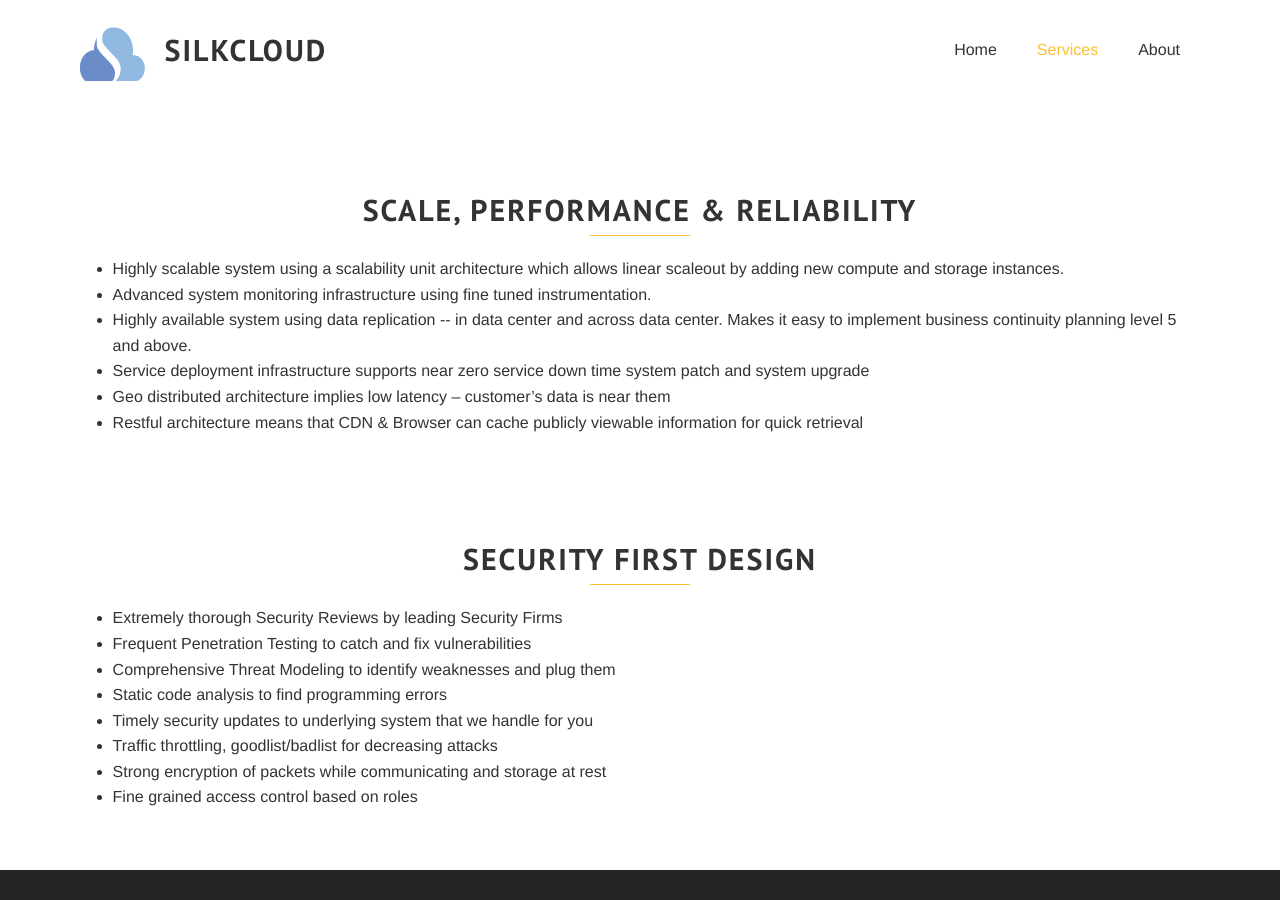
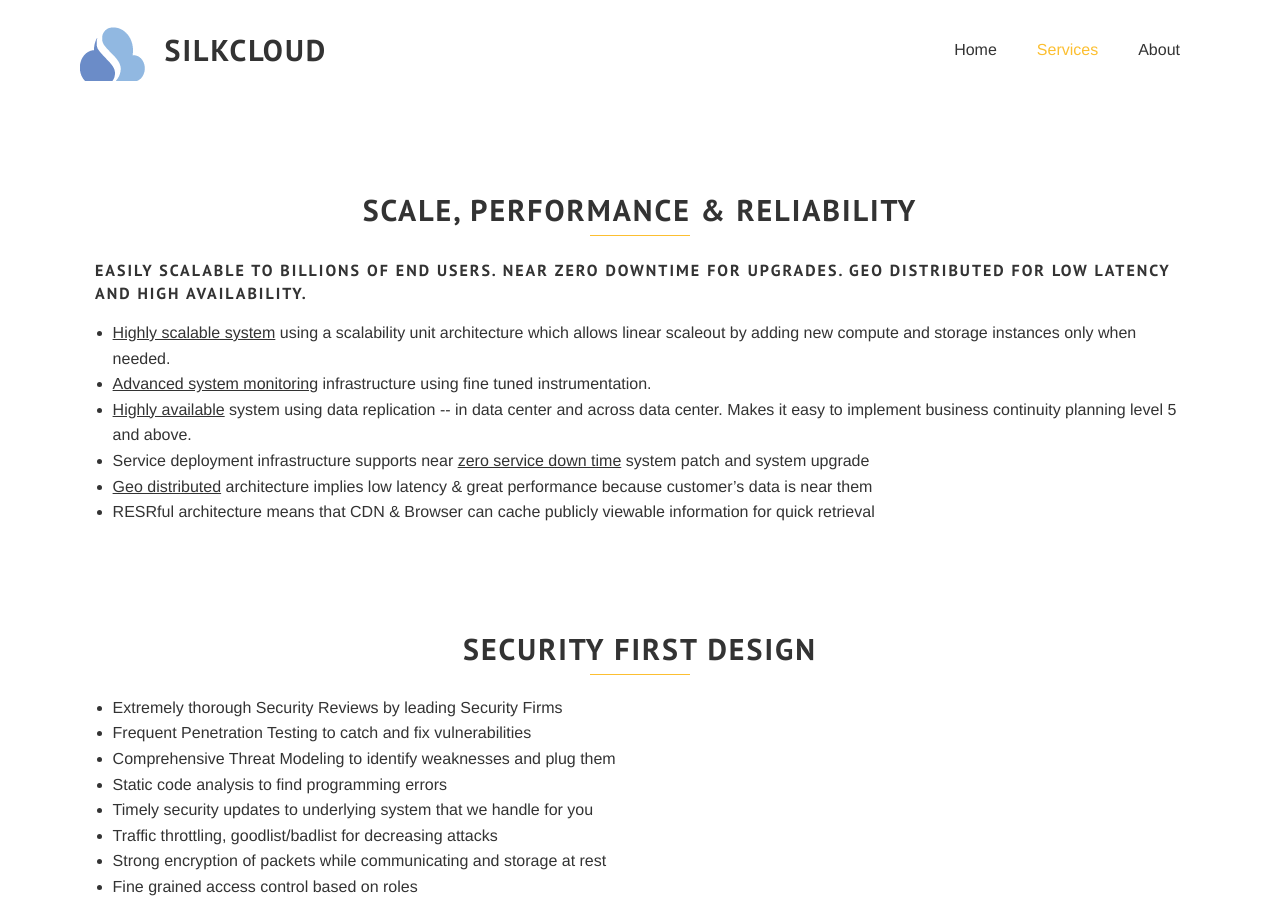
Before and after one commit to jrgallelli/jrgallelli.github.io, a Jekyll site: the page built from services.html, in a window 1280 px wide and 900 px high, scrolled down 3777 px. Built offline with Jekyll 4.4.1, drawn with Linux system fonts in a browser that asks for light colours; some web fonts are replaced; Markdown is read by kramdown in place of the engine named in the settings.

Commit message:
Update services.html

```diff
--- a/services.html
+++ b/services.html
@@ -187,14 +187,14 @@ section_id: services
   <div class='spacing'></div>
   <div class='row'>
     <div class='medium-12 large-12 columns'>
-
+<H4>Easily scalable to billions of end users. Near zero Downtime for upgrades. Geo distributed for low latency and high availability. </H4>
 <ul>
-<li>Highly scalable system using a scalability unit architecture which allows linear scaleout by adding new compute and storage instances.</li>
-<li>Advanced system monitoring infrastructure using fine tuned instrumentation. </li>
-<li>Highly available system using data replication -- in data center and across data center. Makes it easy to implement business continuity planning level 5 and above.</li>
-<li>Service deployment infrastructure supports near zero service down time system patch and system upgrade</li>
-<li>Geo distributed architecture implies low latency – customer’s data is near them</li>
-<li>Restful architecture means that CDN & Browser can cache publicly viewable information for quick retrieval</li>
+<li><u>Highly scalable system</u> using a scalability unit architecture which allows linear scaleout by adding new compute and storage instances only when needed.</li>
+<li><u>Advanced system monitoring</u> infrastructure using fine tuned instrumentation. </li>
+<li><u>Highly available</u> system using data replication -- in data center and across data center. Makes it easy to implement business continuity planning level 5 and above.</li>
+<li>Service deployment infrastructure supports near <u>zero service down time</u> system patch and system upgrade</li>
+<li><u>Geo distributed</u> architecture implies low latency & great performance because customer’s data is near them</li>
+<li>RESRful architecture means that CDN & Browser can cache publicly viewable information for quick retrieval</li>
 </ul>
 
     </div>
```
